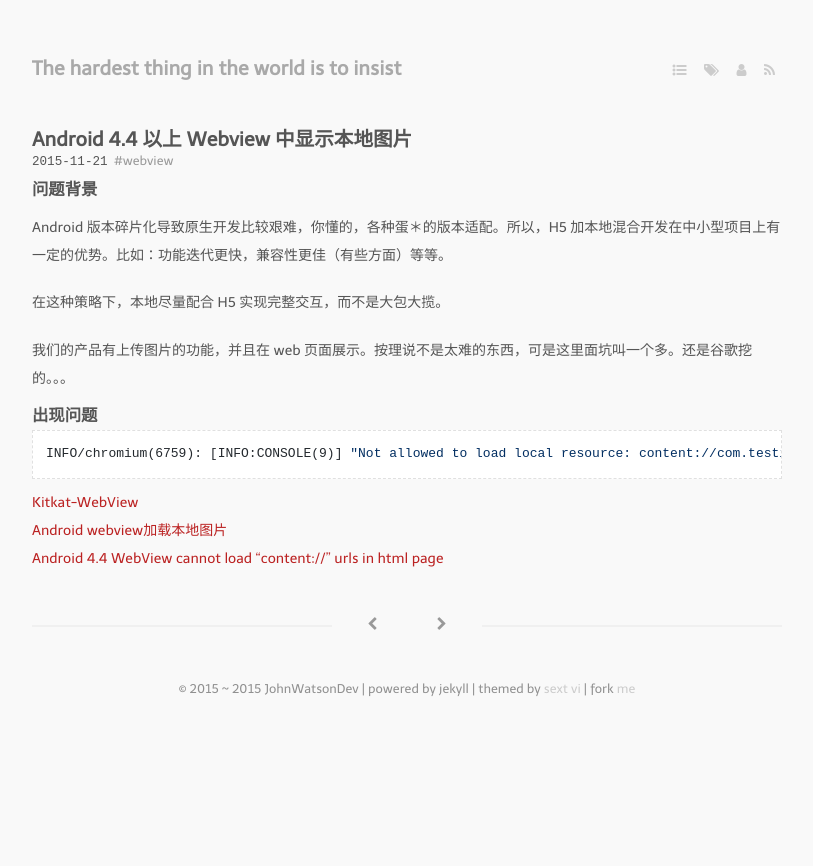
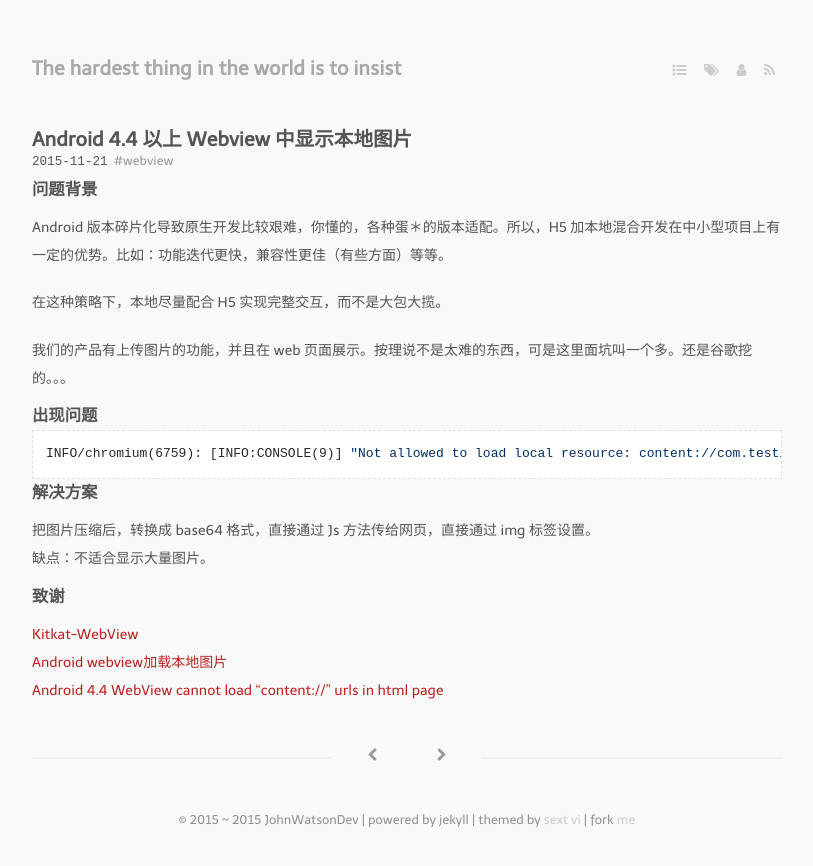
Before and after one commit to johnwatsondev/johnwatsondev.github.io, a Jekyll site: the page built from _posts/2015-11-21-show-local-file-in-webview-above-android-4.4.md, in a window 1280 px wide. Shown: the top 866 px of the page, without its empty margins (233-1046 px from the left). Built offline with Jekyll 4.4.1, drawn with Linux system fonts in a browser that asks for light colours; nearby versions of some CDN libraries; some web fonts are replaced; Markdown is read by kramdown in place of the engine named in the settings; comment, search, counter and statistics services are not loaded.

Commit message:
update post

````diff
--- a/_posts/2015-11-21-show-local-file-in-webview-above-android-4.4.md
+++ b/_posts/2015-11-21-show-local-file-in-webview-above-android-4.4.md
@@ -19,6 +19,11 @@ Android 版本碎片化导致原生开发比较艰难，你懂的，各种蛋＊
 INFO/chromium(6759): [INFO:CONSOLE(9)] "Not allowed to load local resource: content://com.testing.image/kitkat.png"
 ```
 
+### 解决方案
+把图片压缩后，转换成 base64 格式，直接通过 Js 方法传给网页，直接通过 img 标签设置。
+缺点：不适合显示大量图片。
+
+### 致谢
 [Kitkat-WebView](https://github.com/henrychuangtw/Kitkat-WebView)
 [Android webview加载本地图片](http://blog.csdn.net/candyguy242/article/details/16947445)
 [Android 4.4 WebView cannot load "content://" urls in html page](https://code.google.com/p/android/issues/detail?id=63033)
````
